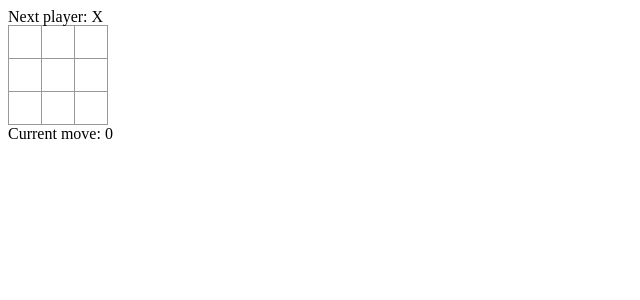
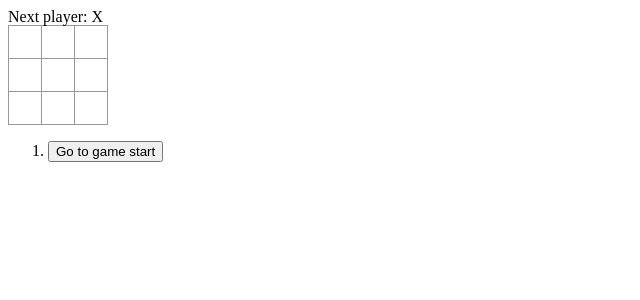
Before and after one commit to nino-ux/react-tic-tac-toe, a React (Vite) app: page / in a window 1280 px wide. Shown: the top 300 px of the page, without its empty margins (0-640 px from the left). Built offline with nearby package versions, Linux system fonts and the light colour scheme.

Commit message:
Completed

```diff
--- a/src/App.jsx
+++ b/src/App.jsx
@@ -3,23 +3,59 @@ import Square from "./Components/Square";
 import Board from "./Components/Board";
 
 function Game() {
-  const [squares, setSquares] = useState(Array(9).fill(null));
+  // const [squares, setSquares] = useState(Array(9).fill(null));
+  const [history, setHistory] = useState([Array(9).fill(null)]);
   const [currentMove, setCurrentMove] = useState(0);
-  const isXNext = (currentMove % 2 === 0);
+  const currentSquares = history[currentMove];
+  const [isXNext, setIsXNext] = useState('true');
+  // const isXNext = (currentMove % 2 === 0);
 
-  // const winner = calculateWinner(squares);
+  function handlePlay(nextSquares) {
+    const nextHistory = [...history.slice(0, currentMove + 1,), nextSquares];
+    setHistory(nextHistory);
+    setCurrentMove(nextHistory.length - 1);
+    setIsXNext(!isXNext);
+  }
+
+  function goToMove(nextMove) {
+    setCurrentMove(nextMove);
+    setIsXNext(nextMove % 2 === 0);
+  }
+
+  const moves = history.map((squares, move) => {
+    let description;
+    if (move > 0) {
+      description = "Go to the move #" + move;
+    } else { description = "Go to game start" }
+
+    return (
+      <li key={move}>
+        <button onClick={() => goToMove(move)}>{description}</button>
+      </li>
+    )
+  })
+
 
   return (
     <>
+      <div className="game">
         <Board
-        squares={squares}
-        setSquares={setSquares}
+          squares={currentSquares}
+          // setSquares={setSquares}
+          handlePlay={handlePlay}
+          history={history}
+          setHistory={setHistory}
           currentMove={currentMove}
           setCurrentMove={setCurrentMove}
           isXNext={isXNext}
           calculateWinner={calculateWinner}
         />
-      <div>Current move: {currentMove}</div>
+      </div >
+      <div className="game-info">
+        <ol>
+          {moves}
+        </ol>
+      </div>
     </>
   )
 }
--- a/src/Components/Board.jsx
+++ b/src/Components/Board.jsx
@@ -1,8 +1,9 @@
 import Square from "./Square";
 
 function Board({
+  handlePlay,
   squares,
-  setSquares,
+  // setSquares,
   currentMove,
   setCurrentMove,
   handleClick,
@@ -20,9 +21,13 @@ function Board({
       } else {
         nextSquares[value] = 'O';
       }
-      setSquares(nextSquares);
-      setCurrentMove(currentMove + 1);
+      // setSquares(nextSquares);
+      // setCurrentMove(currentMove + 1);
+
+      handlePlay(nextSquares);
+
       calculateWinner(nextSquares);
+
     }
   }
 
```
Lines whose indentation alone changed are shown as unchanged.
